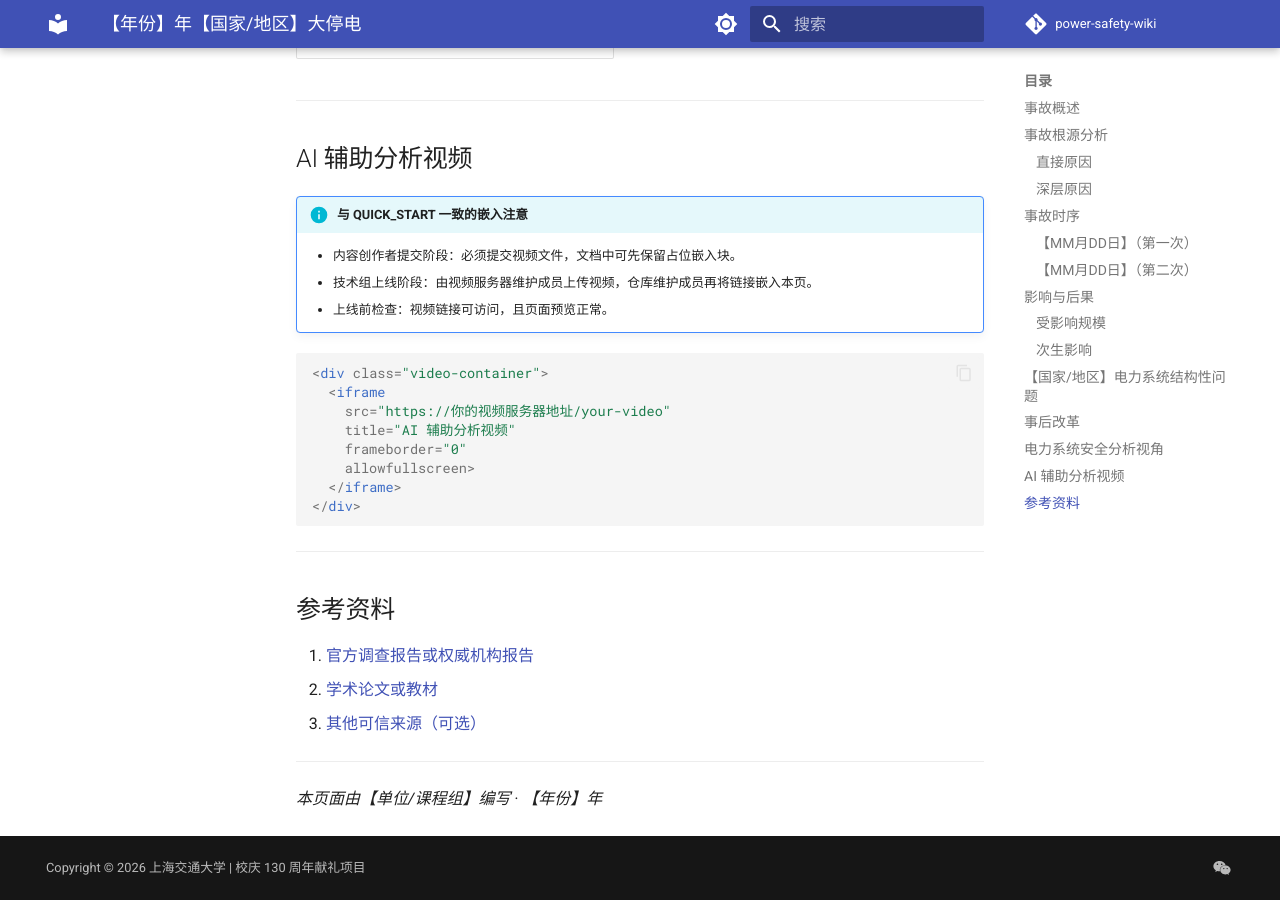
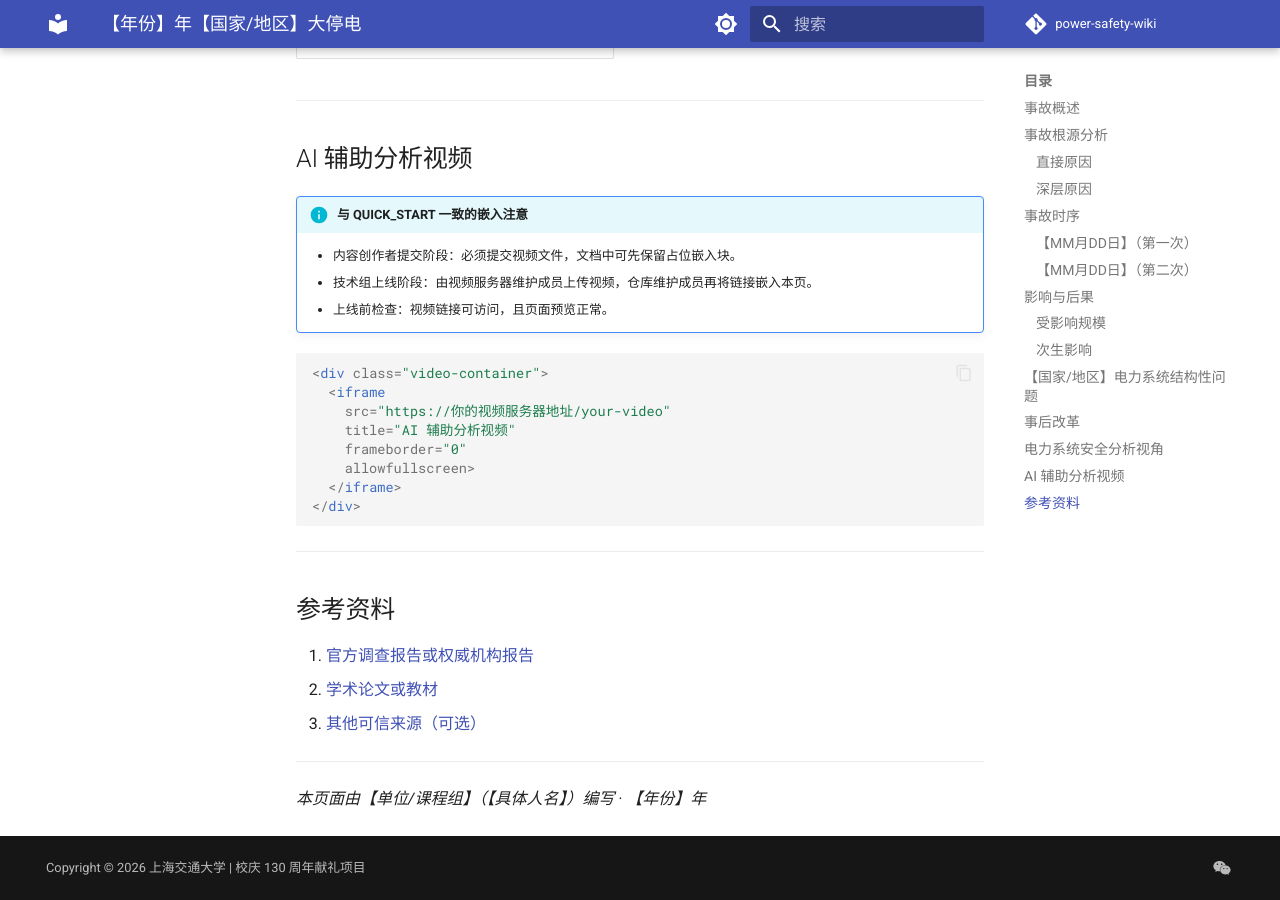
Before and after one commit to chenhui-su/power-safety-wiki, an MkDocs documentation site: the page built from docs/incidents/_template.md, in a window 1280 px wide and 900 px high, scrolled down 3590 px. Built offline with MkDocs 1.6.1 and Material for MkDocs 9.7.7, drawn with Linux system fonts in a browser that asks for light colours.

Commit message:
docs: clarify incident template signature with personal name

```diff
--- a/docs/incidents/_template.md
+++ b/docs/incidents/_template.md
@@ -176,7 +176,7 @@ HH:MM  【关键事件】
 
 ---
 
-*本页面由【单位/课程组】编写 · 【年份】年*
+*本页面由【单位/课程组】（【具体人名】）编写 · 【年份】年*
 
 <!--
 ===========================================
@@ -190,7 +190,7 @@ HH:MM  【关键事件】
 5. “事故时序”建议至少覆盖两段关键时序（若为单次事故可保留一段）
 6. 参考资料至少 2 条，优先官方报告，建议补充学术来源
 7. AI 辅助分析视频为必填模块，按 QUICK_START 流程由技术组在上线阶段嵌入正式链接
-8. 页面末尾保留署名与年份
+8. 页面末尾保留署名（单位/课程组 + 具体人名）与年份
 
 质量检查清单：
 □ 顶部信息卡完整
```
